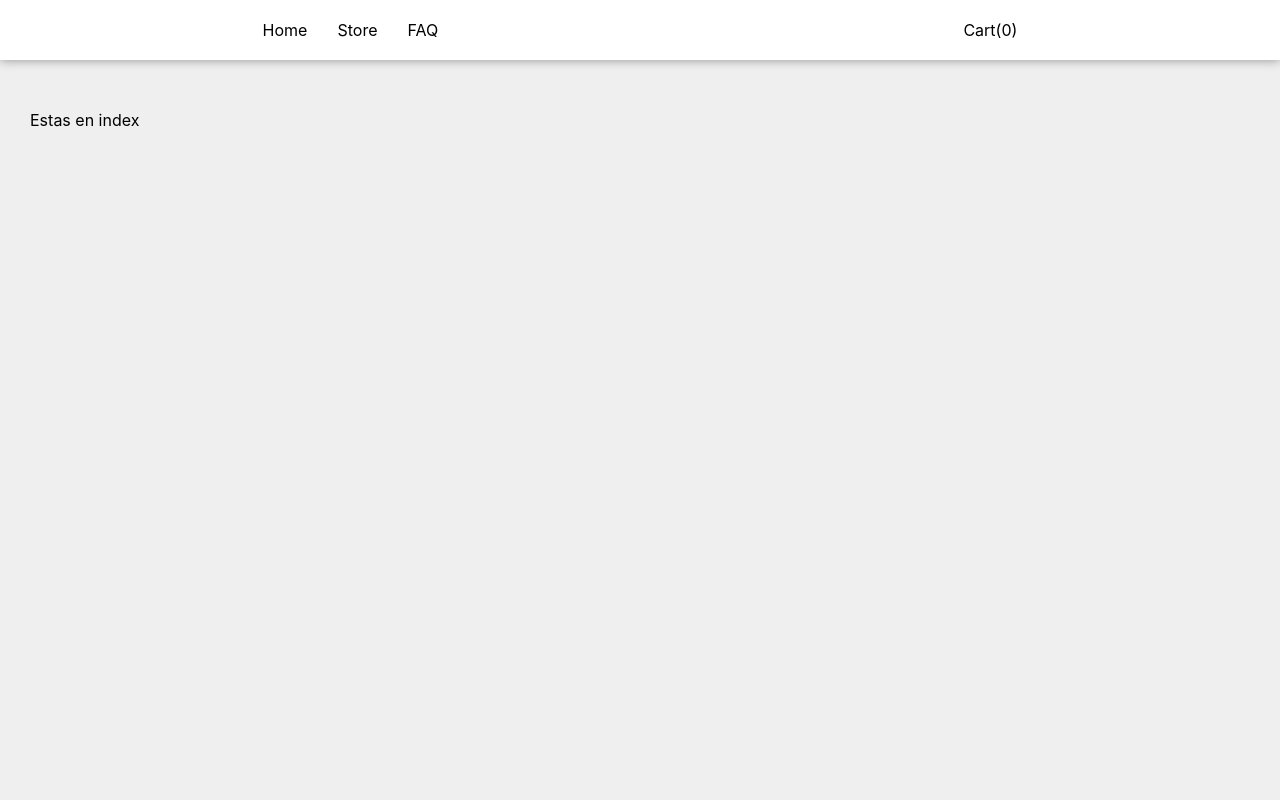
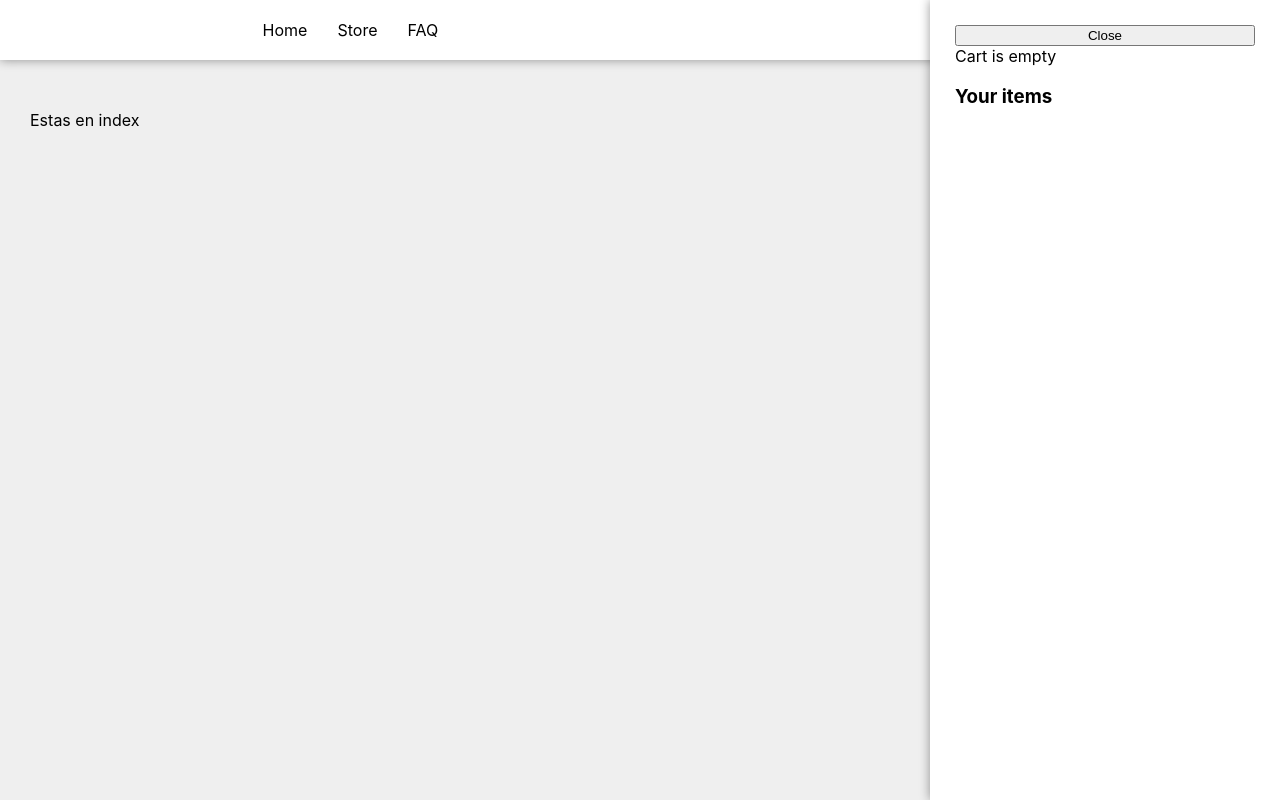
Before and after one commit to Edwardb11/ecommerce-nextjs, a Next.js app: page / in a window 1280 px wide. Built offline with nearby package versions, Linux system fonts and the light colour scheme.

Commit message:
initial state of cart style and structure

```diff
--- a/components/layout.js
+++ b/components/layout.js
@@ -1,6 +1,7 @@
 import Head from "next/head";
 import style from "../styles/layout.module.css";
 import Menu from "./menu";
+import ShoppingCart from "./shoppingCart";
 export default function Layout({ children, title }) {
   return (
     <div>
@@ -11,6 +12,7 @@ export default function Layout({ children, title }) {
       </Head>
       <Menu />
       <div className={style.container}>{children}</div>
+      <ShoppingCart/>
     </div>
   );
 }
--- a/components/product.js
+++ b/components/product.js
@@ -3,7 +3,7 @@ import Link from "next/link";
 import { convertToPath } from "../lib/utils";
 import style from "../styles/product.module.css";
 
-export default function Product({ item, showAs }) {
+export default function Product({ item, showAs,qty }) {
   if (showAs === "Page") {
     return (
       <div className={style.page}>
--- /dev/null
+++ b/components/shoppingCart.js
@@ -0,0 +1,24 @@
+import { useAppContext } from "./stateWrapper";
+import { Product } from "./product";
+import style  from "../styles/shoppingCart.module.css";
+export default function ShoppingCart() {
+  const cart = useAppContext();
+  return (
+    <div className={style.shoppingCart}>
+      <button>Close</button>
+      <div>Cart is empty</div>
+
+      <h3>Your items</h3>
+      <div>
+        {cart.items.map((item) => (
+          <Product
+            key={item.id}
+            item={item}
+            showAs={"ListItem"}
+            qty={item.qty}
+          />
+        ))}
+      </div>
+    </div>
+  );
+}
--- /dev/null
+++ b/styles/shoppingCart.module.css
@@ -0,0 +1,13 @@
+.shoppingCart {
+    position: fixed;
+    right: 0;
+    top: 0;
+    background-color: white;
+    width: 350px;
+    height: 100vh;
+    padding: 25px;
+    box-sizing: border-box;
+    box-shadow: 0 0 10px rgba(0, 0, 0, 0.4);
+    display: flex;
+    flex-direction: column;
+  }
```
Also changed, not shown: pages/_app.js (+8 -7 lines).
